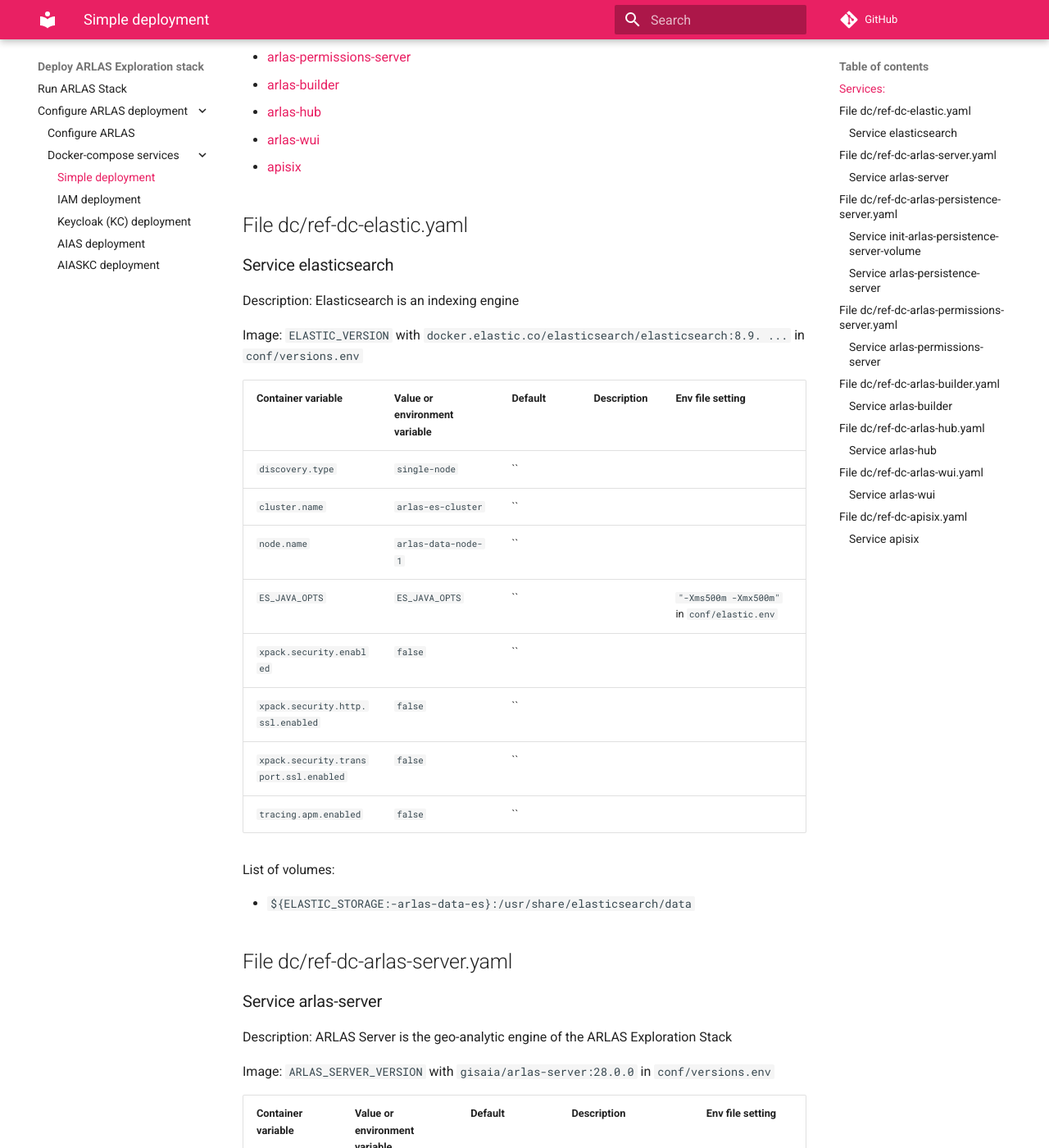
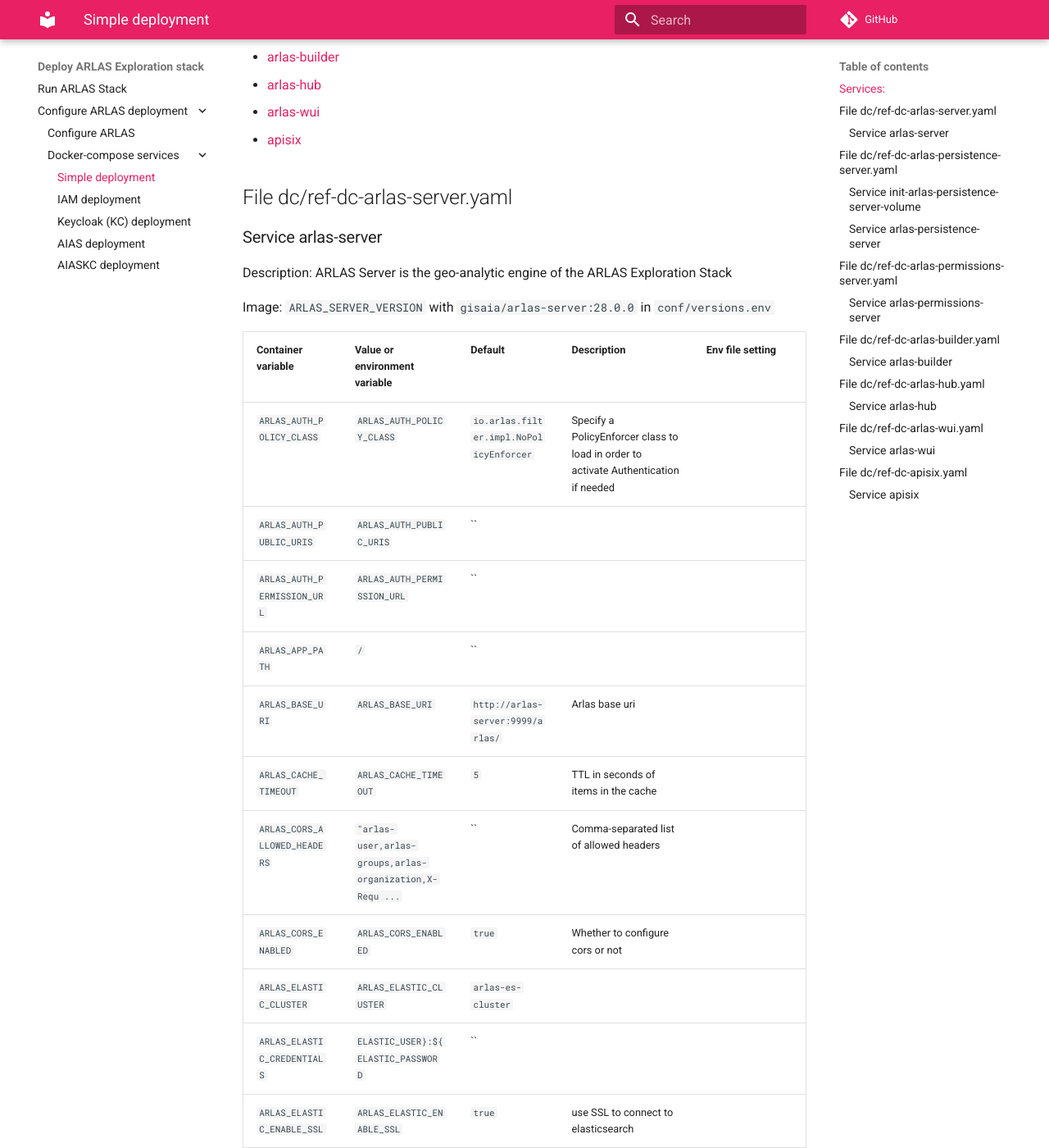
Before and after one commit to gisaia/ARLAS-Exploration-stack, an MkDocs documentation site: the page built from docs/docs/dc_services/docker_compose_services_simple.md, in a window 1280 px wide and 1400 px high, scrolled down 308 px. Shown: the whole window at 82% size. Built offline with MkDocs 1.6.1 and Material for MkDocs 9.7.7, drawn with Linux system fonts in a browser that asks for light colours; comment, search, counter and statistics services are not loaded.

Commit message:
remove unused dc/ref-dc-elastic.yaml

```diff
--- a/docs/docs/dc_services/docker_compose_services_simple.md
+++ b/docs/docs/dc_services/docker_compose_services_simple.md
@@ -1,5 +1,4 @@
 ## Services:
-- [elasticsearch](#service-elasticsearch)
 - [arlas-server](#service-arlas-server)
 - [init-arlas-persistence-server-volume](#service-init-arlas-persistence-server-volume)
 - [arlas-persistence-server](#service-arlas-persistence-server)
@@ -8,26 +7,6 @@
 - [arlas-hub](#service-arlas-hub)
 - [arlas-wui](#service-arlas-wui)
 - [apisix](#service-apisix)
-## File dc/ref-dc-elastic.yaml
-### Service elasticsearch
-Description: Elasticsearch is an indexing engine
-
-Image: `ELASTIC_VERSION` with `docker.elastic.co/elasticsearch/elasticsearch:8.9. ...` in `conf/versions.env`
-
-| Container variable | Value or environment variable | Default | Description | Env file setting |
-| --- | --- | --- | --- | --- |
-| `discovery.type` | `single-node` | `` |  |  |
-| `cluster.name` | `arlas-es-cluster` | `` |  |  |
-| `node.name` | `arlas-data-node-1` | `` |  |  |
-| `ES_JAVA_OPTS` | `ES_JAVA_OPTS` | `` |  | `"-Xms500m -Xmx500m"` in `conf/elastic.env` |
-| `xpack.security.enabled` | `false` | `` |  |  |
-| `xpack.security.http.ssl.enabled` | `false` | `` |  |  |
-| `xpack.security.transport.ssl.enabled` | `false` | `` |  |  |
-| `tracing.apm.enabled` | `false` | `` |  |  |
-
-List of volumes:
-
-- `${ELASTIC_STORAGE:-arlas-data-es}:/usr/share/elasticsearch/data`
 ## File dc/ref-dc-arlas-server.yaml
 ### Service arlas-server
 Description: ARLAS Server is the geo-analytic engine of the ARLAS Exploration Stack
```
Also changed, not shown: docs/docs/dc_services/docker_compose_services_aias.md (+0 -21 lines), docs/docs/dc_services/docker_compose_services_aiaskc.md (+0 -21 lines), docs/docs/dc_services/docker_compose_services_iam.md (+0 -21 lines), docs/docs/dc_services/docker_compose_services_kc.md (+0 -21 lines), 2 other files.
